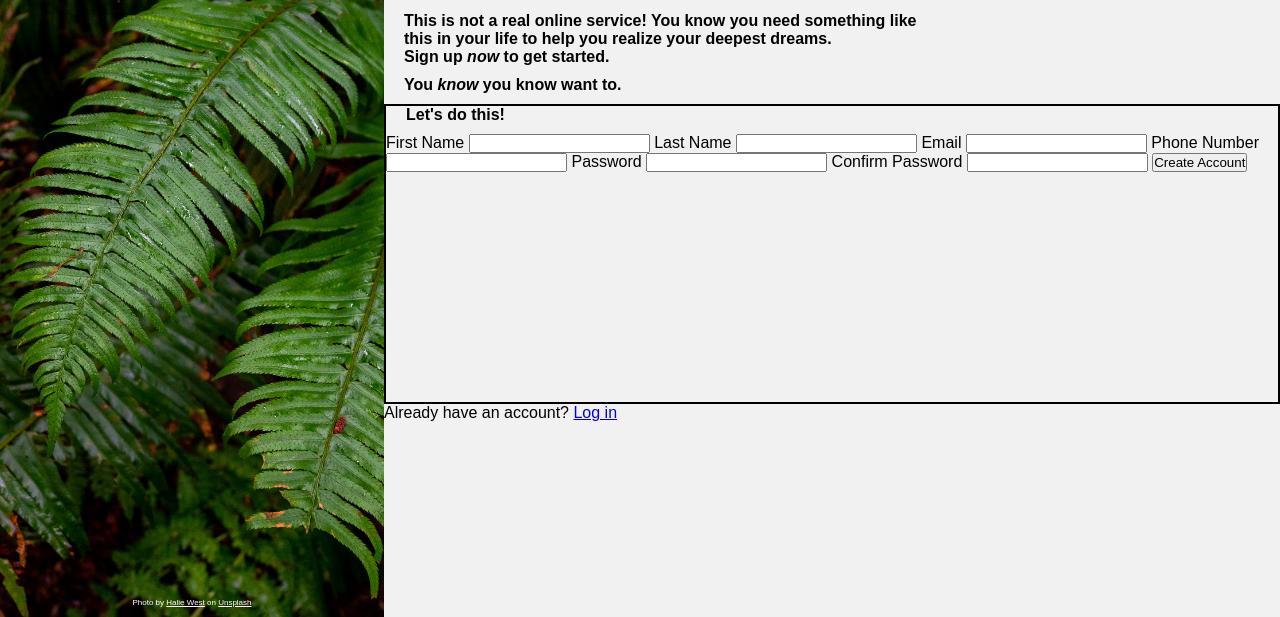
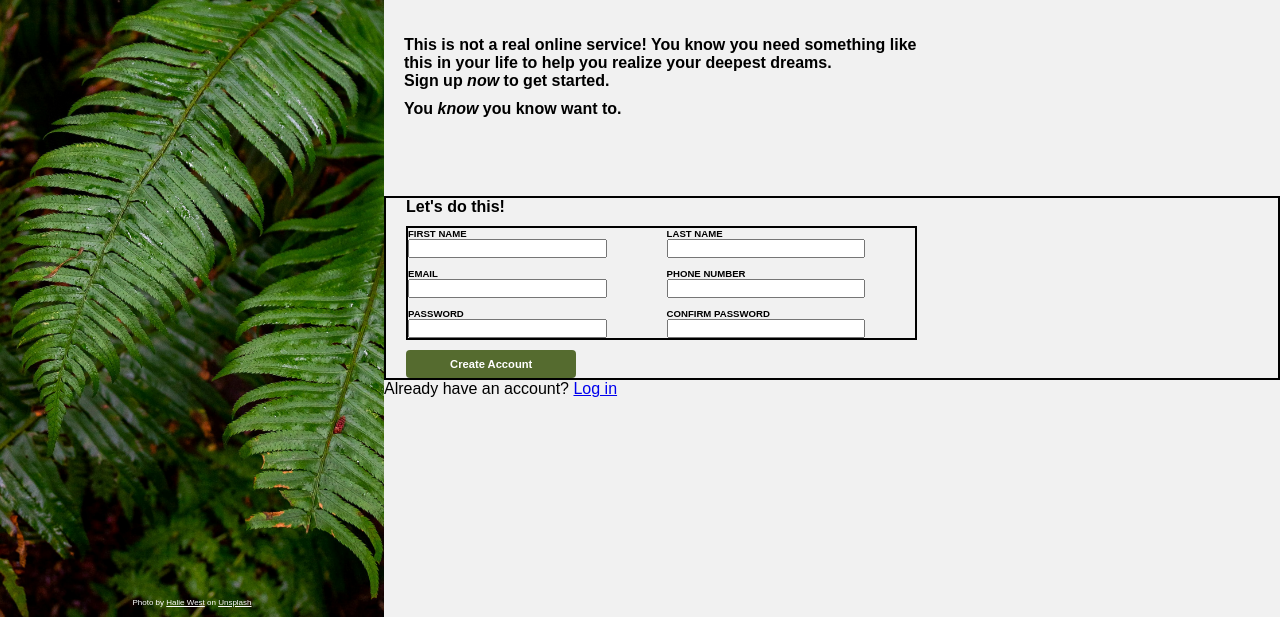
Before and after one commit to textencoder/sign-up-form, a plain HTML site: page index.html in a window 1280 px wide. Shown: the part 183-800 px from the top of the page. Drawn offline with Linux system fonts and the light colour scheme.

Commit message:
form styling

```diff
--- a/index.html
+++ b/index.html
@@ -41,25 +41,28 @@
     </div>
 
         <div id="form-section">
-        <h2>Let's do this!</h2>
         <form action="submit.php" method="post">
-            <label for="first-name">First Name</label>
+          <h2>Let's do this!</h2>
+          <div id="input-area">
+            <label for="first-name">FIRST NAME
             <input type="text" id="first-name" name="first-name" required />
-
-            <label for="last-name">Last Name</label>
+          </label>
+            <label for="last-name">LAST NAME
             <input type="text" id="last-name" name="last-name" required />
-
-            <label for="email">Email</label>
+          </label>
+            <label for="email">EMAIL
             <input type="email" id="email" name="email" required />
-
-            <label for="phone">Phone Number</label>
+          </label>
+            <label for="phone">PHONE NUMBER
             <input type="text" id="phone-number" name="phone-number" required />
-
-            <label for="password">Password</label>
+          </label>
+            <label for="password">PASSWORD
             <input type="password" id="password" name="password" required />
-
-            <label for="confirm-password">Confirm Password</label>
+          </label>
+            <label for="confirm-password">CONFIRM PASSWORD
             <input type="password" id="confirm-password" name="confirm-password" required />
+          </label>
+          </div>
 
             <button type="submit">Create Account</button>
         </form>
--- a/styles.css
+++ b/styles.css
@@ -61,11 +61,15 @@ aside {
 
 main {
     width: 70%;
-
+    height: 100vh;
+    display: flex;
+    flex-direction: column;
+    justify-content: center;
 }
 
 #leading-info {
     width: 65%;
+    height: 20%;
 
     h2 {
         font-size: 1rem;
@@ -74,14 +78,47 @@ main {
     }
 }
 
-#form-section {
+form {
     border: 2px solid black;
-    height: 300px;
+    height: 100%;
     width: 100%;
+    display: flex;
+    flex-direction: column;
+    justify-content: space-between;
+    padding: 0 20px;
 
     h2 {
         font-size: 1rem;
-        padding: 0 20px;
-        margin-bottom: 10px;
+    }
+
+    label {
+        display: flex;
+        flex-direction: column;
+        width: 80%;
+        font-size: 0.6rem;
+        font-weight: 700;
+    }
+
+    button {
+        width: 20%;
+        padding: 8px 10px;
+        background-color: darkolivegreen;
+        color: white;
+        font-size: 0.7rem;
+        font-weight: 700;
+        border: none;
+        cursor: pointer;
+        border-radius: 4px;
     }
 }
+
+#input-area {
+    border: 2px solid black;
+    height: 80%;
+    width: 60%;
+    display: grid;
+    grid-template-columns: 1fr 1fr;
+    grid-template-rows: repeat(3, 1fr);
+    gap: 10px;
+    margin: 10px 0;
+}
```
